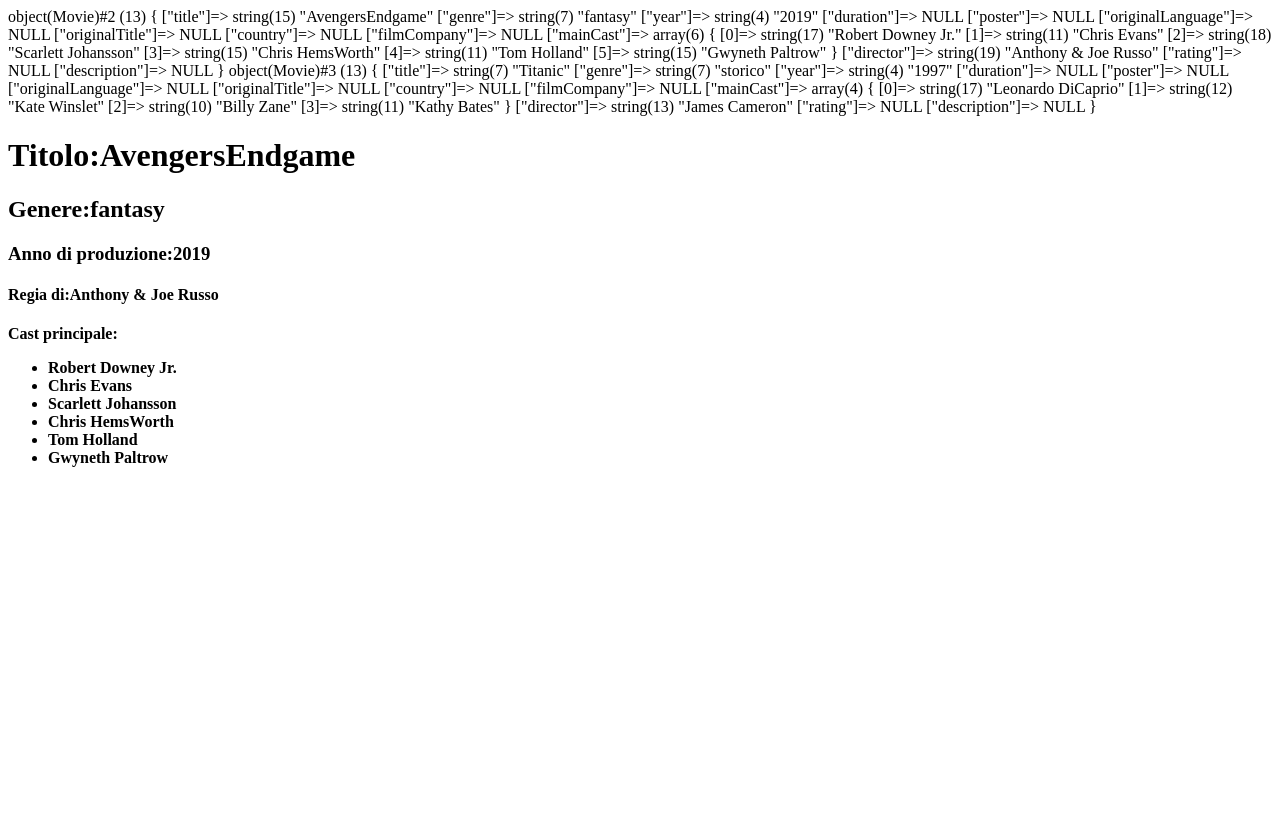
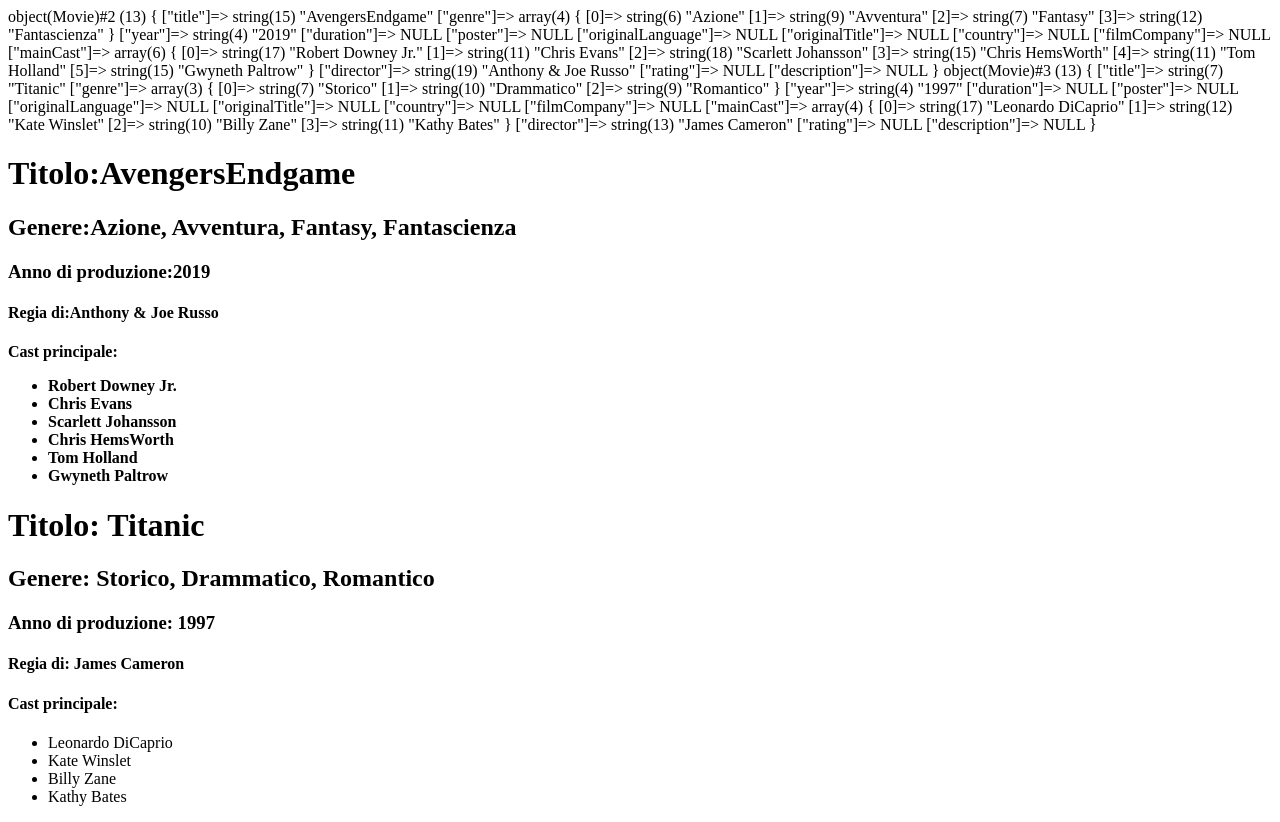
Before and after one commit to camillapalombi/php-oop-1, a PHP site: page / in a window 1280 px wide. Before the commit the page ends 467 px from the top, so only its background shows below. Run offline with PHP 8.4, Linux system fonts and the light colour scheme.

Commit message:
Stampa a schermo dei valori

```diff
--- a/index.php
+++ b/index.php
@@ -31,8 +31,8 @@ class Movie {
 
 }
 
-$AvengersEndgame = new Movie('AvengersEndgame', 'fantasy', '2019', 'Anthony & Joe Russo');
-$Titanic = new Movie('Titanic', 'storico', '1997', 'James Cameron');
+$AvengersEndgame = new Movie('AvengersEndgame', ['Azione', 'Avventura', 'Fantasy', 'Fantascienza'], '2019', 'Anthony & Joe Russo');
+$Titanic = new Movie('Titanic', ['Storico', 'Drammatico', 'Romantico'], '1997', 'James Cameron');
 
 
 $AvengersEndgame->getCast('Robert Downey Jr.');
@@ -62,9 +62,11 @@ var_dump($Titanic);
     <title>Movie  PHP OOP</title>
 </head>
 <body>
+
+<!-- AVENGERS ENDGAME -->
 <?php
         echo ("<h1>" . 'Titolo:' . $AvengersEndgame->title . "</h1>");
-        echo ("<h2>" . 'Genere:' . $AvengersEndgame->genre . "</h2>");
+        echo ("<h2>" . 'Genere:' . implode(', ', $AvengersEndgame->genre) . "</h2>");
         echo ("<h3>" . 'Anno di produzione:' . $AvengersEndgame->year . "</h3>");
         echo ("<h4>" . 'Regia di:' . $AvengersEndgame->director . "</h4>");
 
@@ -75,17 +77,22 @@ var_dump($Titanic);
         };
         echo ("</ul>");
         echo ("</div>");
-
 ?>
 
+<!-- TITANIC -->
+        <h1>Titolo: <?= $Titanic->title ?> </h1>
+        <h2>Genere: <?= implode(', ', $Titanic->genre) ?> </h2>
+        <h3>Anno di produzione: <?= $Titanic->year ?> </h3>
+        <h4>Regia di: <?= $Titanic->director ?> </h4>
 
-
-
-
-
-
-
-
+        <h4>Cast principale: </h4>
+        <ul>
+        <?php foreach($Titanic->mainCast as $actor) {?>
+                <li>
+                    <?= $actor ?>
+                </li>
+           <?php }; ?>
+        </ul>
 
 </body>
 </html>
```
